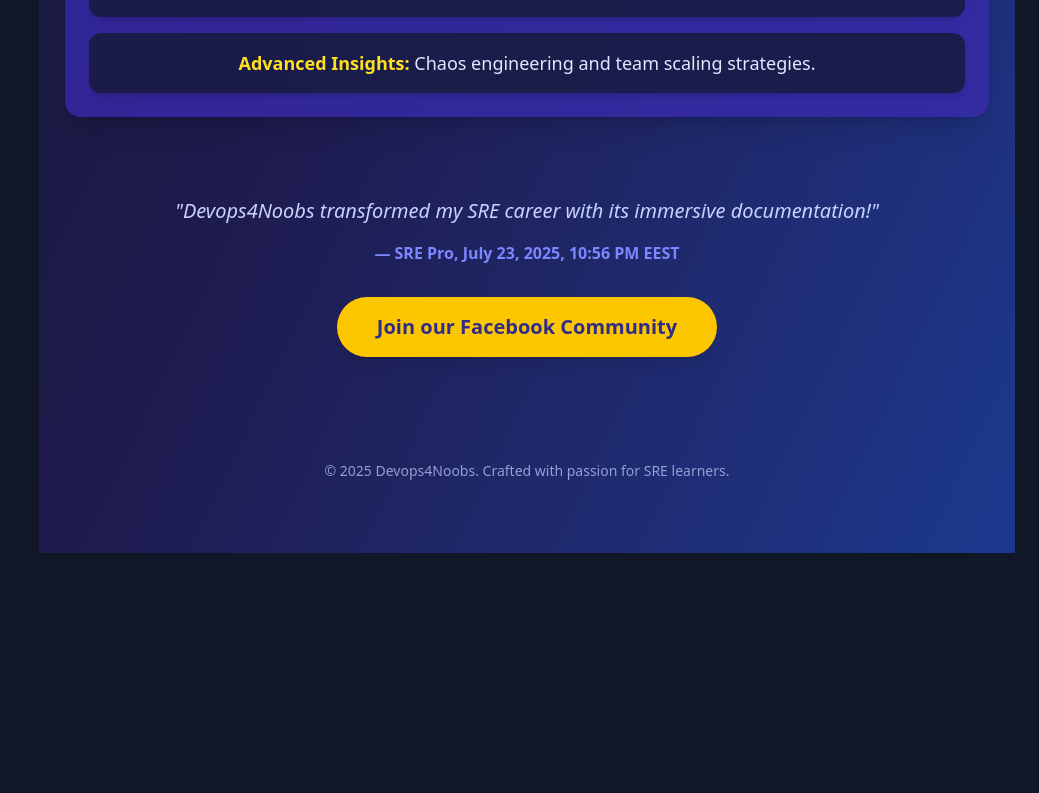
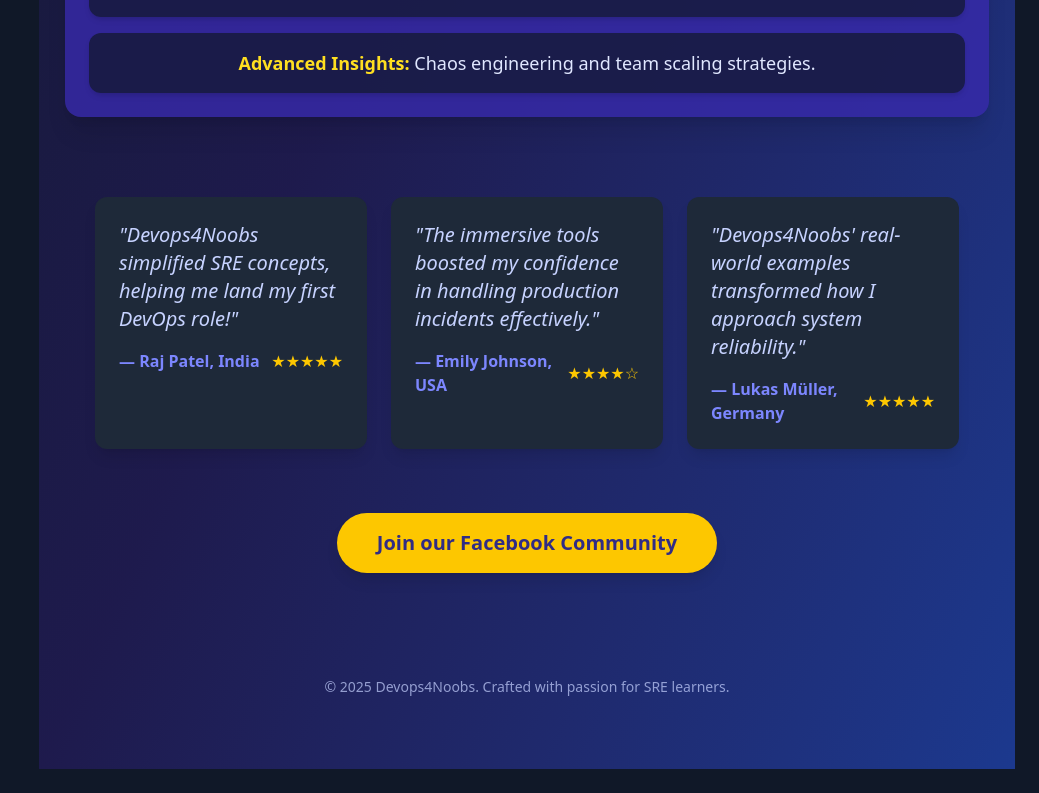
Before and after one commit to devops4noobs/sre4noobs, a Next.js app: page / in a window 1280 px wide. Shown: the part 1532-2325 px from the top of the page, without its empty margins (241-1280 px from the left). Before the commit the page ends 2109 px from the top, so only its background shows below. Built offline with nearby package versions, Linux system fonts and the light colour scheme.

Commit message:
home page add testimonials

```diff
--- a/src/app/page.tsx
+++ b/src/app/page.tsx
@@ -138,8 +138,48 @@ export default function HomePage() {
 
       <section className="w-full max-w-xs sm:max-w-md md:max-w-4xl mx-auto text-center py-8 px-4 mb-6 sm:mb-12 relative overflow-hidden">
         <div className="relative z-10">
-          <blockquote className="italic text-indigo-200 text-lg sm:text-xl mb-4">&quot;Devops4Noobs transformed my SRE career with its immersive documentation!&quot;</blockquote>
-          <span className="block text-indigo-400 font-semibold">— SRE Pro, July 23, 2025, 10:56 PM EEST</span>
+          {/* Testimonials Grid */}
+            <div className="grid grid-cols-1 md:grid-cols-3 gap-6 mb-8">
+              {/* Testimonial 1: Indian Name */}
+              <div className="bg-gray-800 p-6 rounded-xl shadow-lg text-left">
+                <blockquote className="italic text-indigo-200 text-lg sm:text-xl mb-4">
+                "Devops4Noobs simplified SRE concepts, helping me land my first DevOps role!"
+                </blockquote>
+              <div className="flex items-center justify-between">
+              <span className="block text-indigo-400 font-semibold">— Raj Patel, India</span>
+              <div className="flex text-yellow-400">
+                ★★★★★
+              </div>
+            </div>
+        </div>
+
+      {/* Testimonial 2: American Name */}
+      <div className="bg-gray-800 p-6 rounded-xl shadow-lg text-left">
+        <blockquote className="italic text-indigo-200 text-lg sm:text-xl mb-4">
+          "The immersive tools boosted my confidence in handling production incidents effectively."
+        </blockquote>
+        <div className="flex items-center justify-between">
+          <span className="block text-indigo-400 font-semibold">— Emily Johnson, USA</span>
+          <div className="flex text-yellow-400">
+            ★★★★☆
+          </div>
+        </div>
+      </div>
+
+      {/* Testimonial 3: European Name */}
+      <div className="bg-gray-800 p-6 rounded-xl shadow-lg text-left">
+        <blockquote className="italic text-indigo-200 text-lg sm:text-xl mb-4">
+          "Devops4Noobs' real-world examples transformed how I approach system reliability."
+        </blockquote>
+        <div className="flex items-center justify-between">
+          <span className="block text-indigo-400 font-semibold">— Lukas Müller, Germany</span>
+          <div className="flex text-yellow-400">
+            ★★★★★
+          </div>
+        </div>
+      </div>
+    </div>
+
     <motion.a
       href="https://www.facebook.com/groups/755805476911003/?mibextid=wwXIfr"
       target="_blank"
```
Lines whose indentation alone changed are shown as unchanged.
